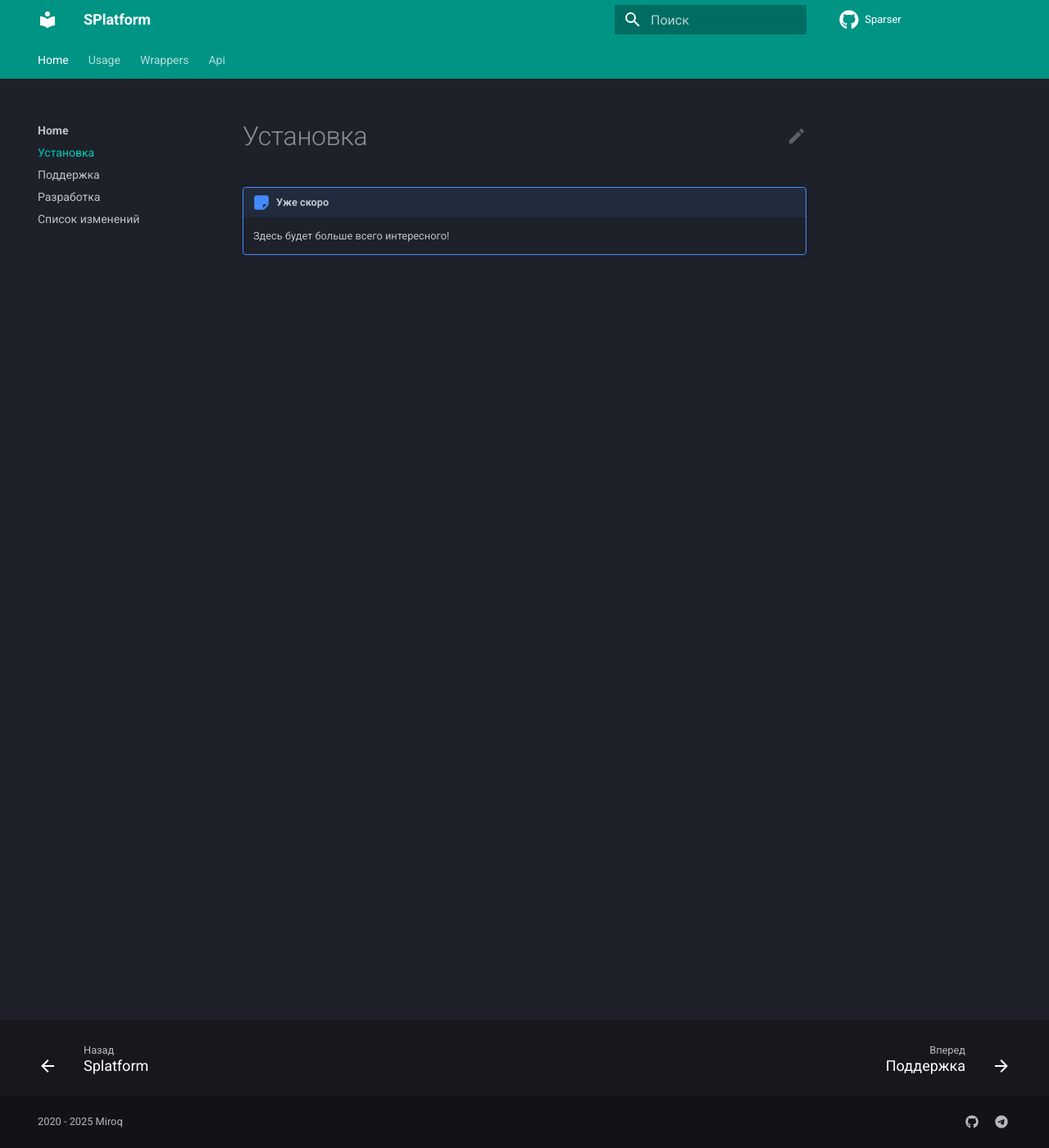
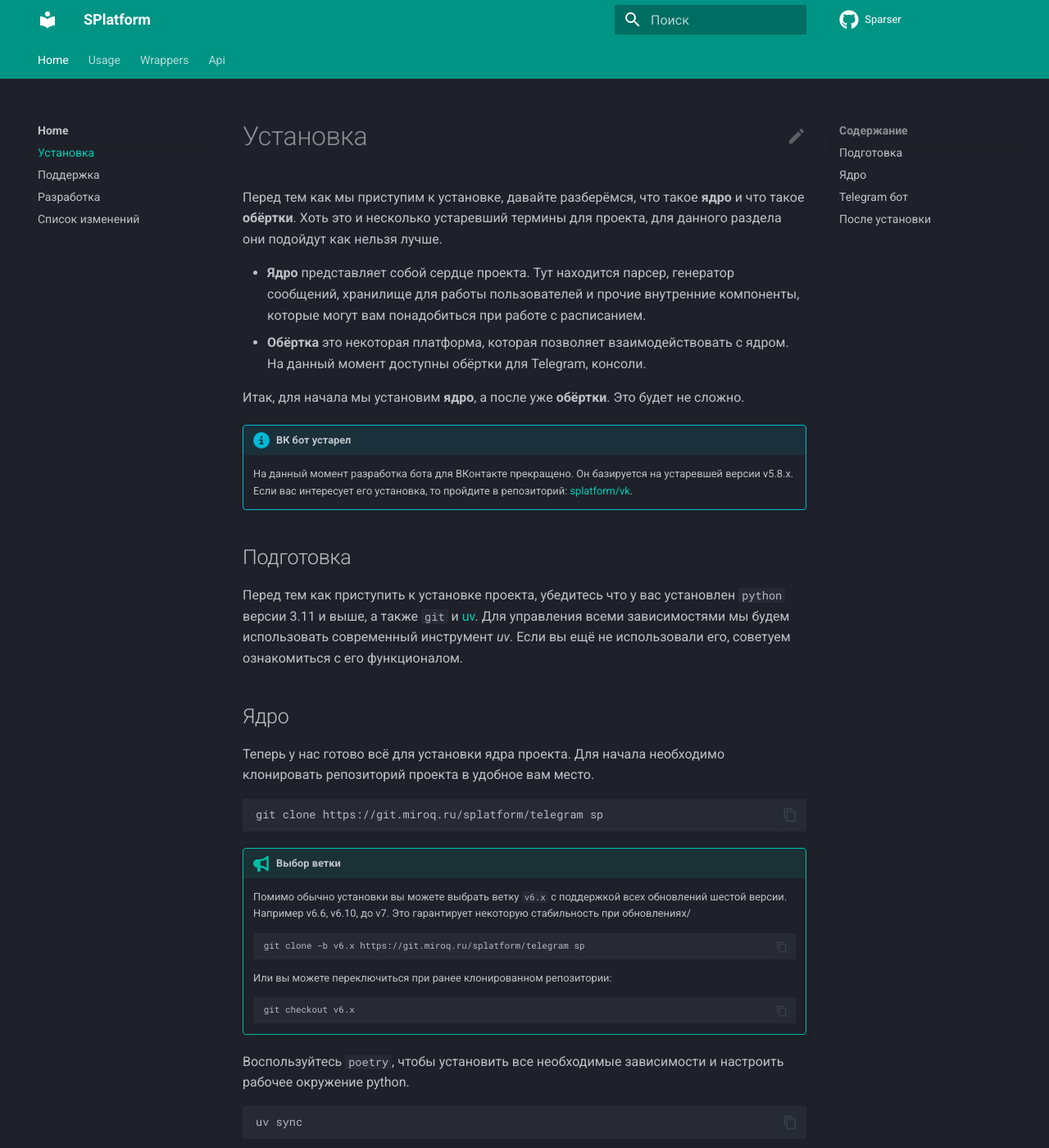
Before and after one commit to pentergust/sparser, an MkDocs documentation site: the page built from docs/install.md, in a window 1280 px wide and 1400 px high. Shown: the whole window at 82% size. Built offline with MkDocs 1.6.1 and Material for MkDocs 9.7.7, drawn with Linux system fonts in a browser that asks for light colours; some of the changed text lies outside the part shown.

Commit message:
Docs: Add install guide

````diff
--- a/docs/install.md
+++ b/docs/install.md
@@ -1,5 +1,108 @@
 # Установка
 
-!!! note "Уже скоро"
+Перед тем как мы приступим к установке, давайте разберёмся, что такое
+**ядро** и что такое **обёртки**.
+Хоть это и несколько устаревший термины для проекта, для данного
+раздела они подойдут как нельзя лучше.
 
-    Здесь будет больше всего интересного!
+- **Ядро** представляет собой сердце проекта. Тут находится парсер,
+  генератор сообщений, хранилище для работы пользователей и прочие
+  внутренние компоненты, которые могут вам понадобиться при работе
+  с расписанием.
+- **Обёртка** это некоторая платформа, которая позволяет
+  взаимодействовать с ядром. На данный момент доступны обёртки для
+  Telegram, консоли.
+
+Итак, для начала мы установим **ядро**, а после уже **обёртки**.
+Это будет не сложно.
+
+!!! info "ВК бот устарел"
+
+    На данный момент разработка бота для ВКонтакте прекращено.
+    Он базируется на устаревшей версии v5.8.x.
+    Если вас интересует его установка, то пройдите в репозиторий:
+    [splatform/vk](https://git.miroq.ru/splatform/vk).
+
+## Подготовка
+
+Перед тем как приступить к установке проекта, убедитесь что у вас
+установлен `python` версии 3.11 и выше, а также `git` и
+[uv](https://docs.astral.sh/uv).
+Для управления всеми зависимостями мы будем использовать современный
+инструмент _uv_.
+Если вы ещё не использовали его, советуем ознакомиться с его
+функционалом.
+
+## Ядро
+
+Теперь у нас готово всё для установки ядра проекта.
+Для начала необходимо клонировать репозиторий проекта в удобное вам место.
+
+```bash
+git clone https://git.miroq.ru/splatform/telegram sp
+```
+
+!!! tip "Выбор ветки"
+
+    Помимо обычно установки вы можете выбрать ветку `v6.x` с поддержкой
+    всех обновлений шестой версии. Например v6.6, v6.10, до v7.
+    Это гарантирует некоторую стабильность при обновлениях/
+
+    ```bash
+    git clone -b v6.x https://git.miroq.ru/splatform/telegram sp
+    ```
+
+    Или вы можете переключиться при ранее клонированном репозитории:
+
+    ```bash
+    git checkout v6.x
+    ```
+
+Воспользуйтесь `poetry`, чтобы установить все необходимые зависимости
+и настроить рабочее окружение python.
+
+```bash
+uv sync
+```
+
+Вот и всё, ядро установлено, проверить что всё работает вы сможете
+при помощи `spcli.py`.
+Воспользуйтесь следующей командой чтобы узнать о версии проекта.
+
+```bash
+uv run spcli.py -v
+```
+
+!!! note "Про CLI"
+
+    Более подробно узнать как пользоваться `spcli` вы можете узнать
+    в разделе [CLI](wrappers/cli.md).
+
+## Telegram бот
+
+Когда вы скачивали ядро, то вместе с ним скачали и Telegram бота.
+Они поставляются вместе, клонировать репозиторий нам не придётся.
+
+Как и в случае с ядром, нам будет необходимо установить зависимости
+для работы бота:
+
+```bash
+uv sync --group telegram
+```
+
+Когда все зависимости будут установлены, вы можете перейти к простой
+первоначальной настройке бота.
+Для этого скопируйте файл `.env.dist` в `.env`.
+И поместите в поле `TELEGRAM_TOKEN` токен от вашего бота.
+
+После всех настроек, вы можете запустить бота, также через `uv`:
+
+```bash
+uv run -m sp_tg
+```
+
+## После установки
+
+Если вы планируете использовать бота на сервер, мы рекомендуем
+создать демон systemd для автоматического запуска.
+Тут пока не будет инструкций как это сделать, удачи.
````
